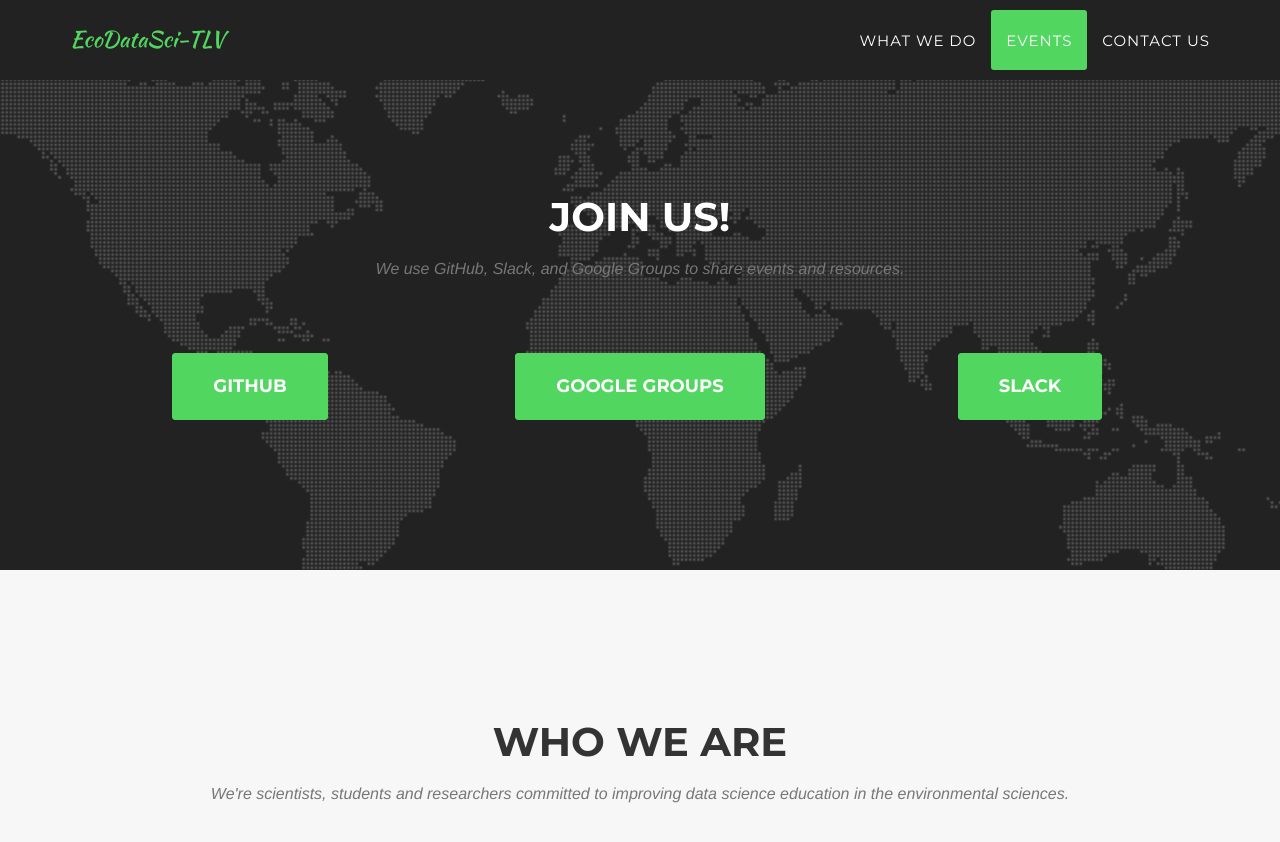
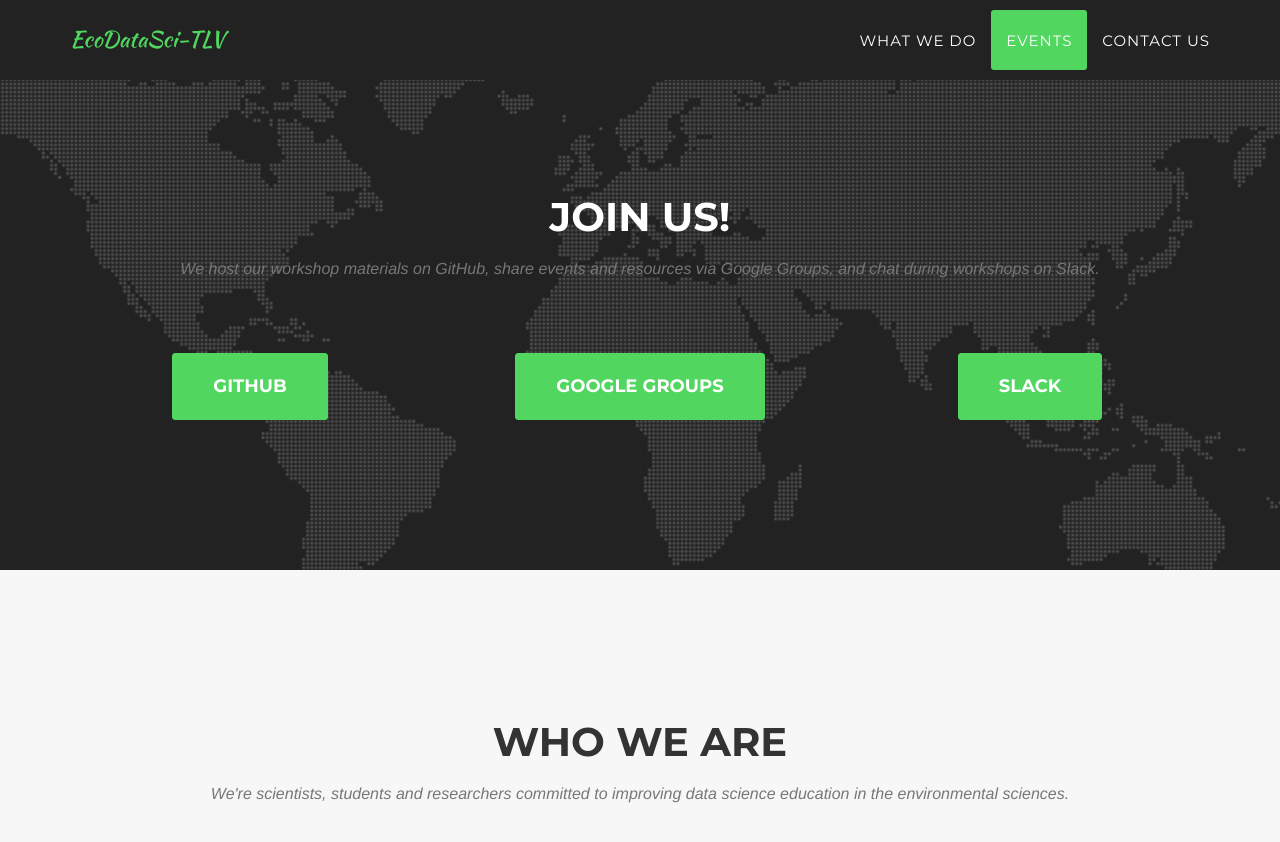
Before and after one commit to ecodatasci-tlv/website, a Jekyll site: the page built from index.html, in a window 1280 px wide and 900 px high, scrolled down 2936 px, cut to the strip 0-874 px from the top of the window. Shown: the top 842 px of the strip. Built offline with Jekyll 4.4.1, drawn with Linux system fonts in a browser that asks for light colours; some web fonts are replaced.

Commit message:
Update contact

```diff
--- a/_data/en.yml
+++ b/_data/en.yml
@@ -24,7 +24,7 @@ pastEvents: See Our Past Events
 #watchingCaption: 'Look in the top right-hand corner of <a href="%GITHUB_REPO_URL%">our repo</a>, and click "Watching." <br>You can undo this at any time in the same place.'
 
 sayHi: Join us!
-contactSubheading: 'We use GitHub, Slack, and Google Groups to share events and resources.'
+contactSubheading: 'We host our workshop materials on GitHub, share events and resources via Google Groups, and chat during workshops on Slack.'
 contact: Contact us
 
 teamHeadline: Who We Are
```
